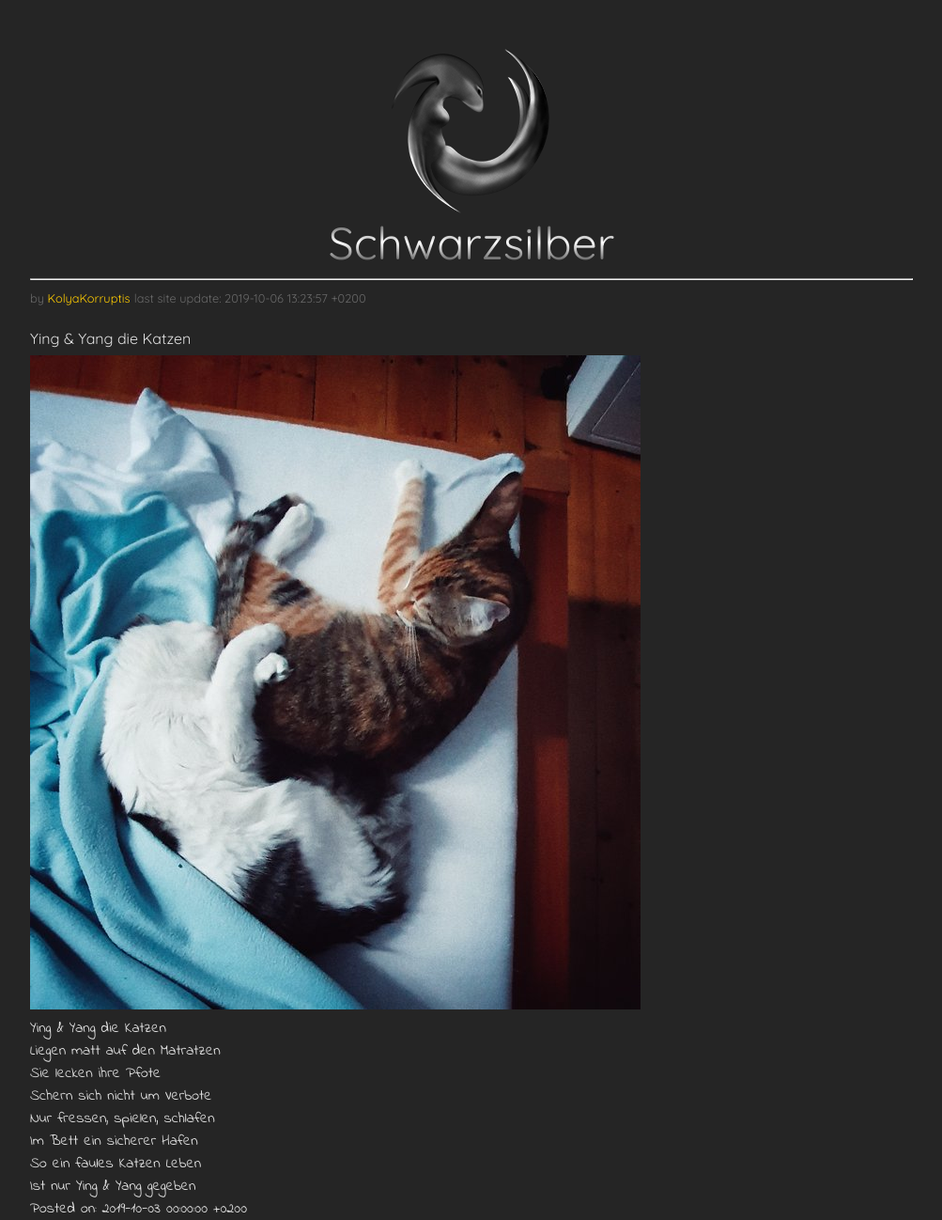
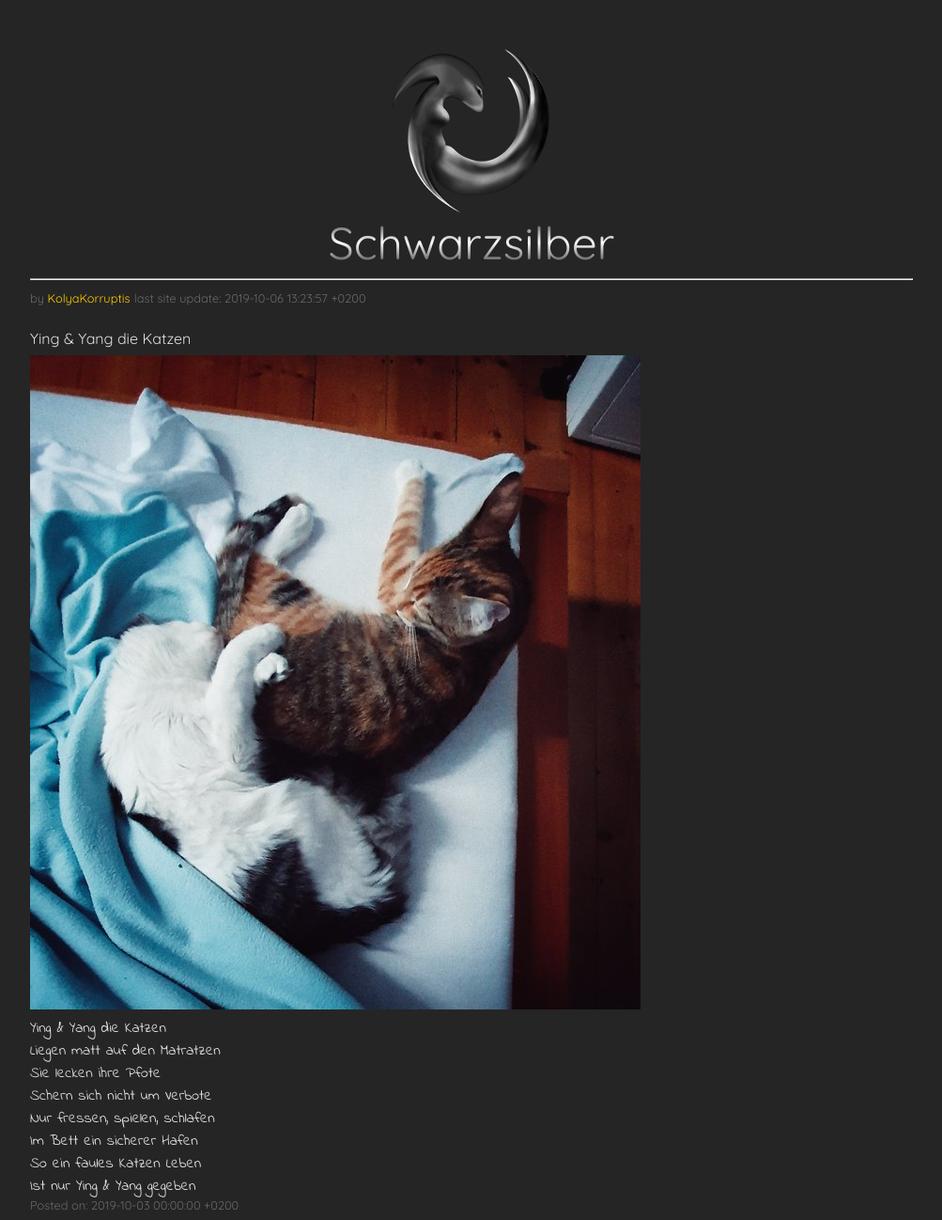
Before and after one commit to KolyaKorruptis/.github.io, a Jekyll site: the page built from _posts/2019-10-03-Ying-&-Yang-die-Katzen.md, in a window 1280 px wide. Shown: the whole page at 94% size, without its empty margins (138-1141 px from the left). Built offline with Jekyll 4.4.1, drawn with Linux system fonts in a browser that asks for light colours; the repository's description, which GitHub fills in, is left out.

Commit message:
page date

```diff
--- a/_layouts/default.html
+++ b/_layouts/default.html
@@ -15,14 +15,11 @@
       </header>
 
       <article>
-
         {{ content }}
-
-        {% if page.date %}
-          <p class="credits">Posted on: {{ page.date }}</p>
+      </article>
+      {% if page.date %}
+          <div class="small grey">Posted on: {{ page.date }}</div>
         {% endif %}
-
-      </article>
     </main>
 
 {% include footer.html docType="default" %}
```
